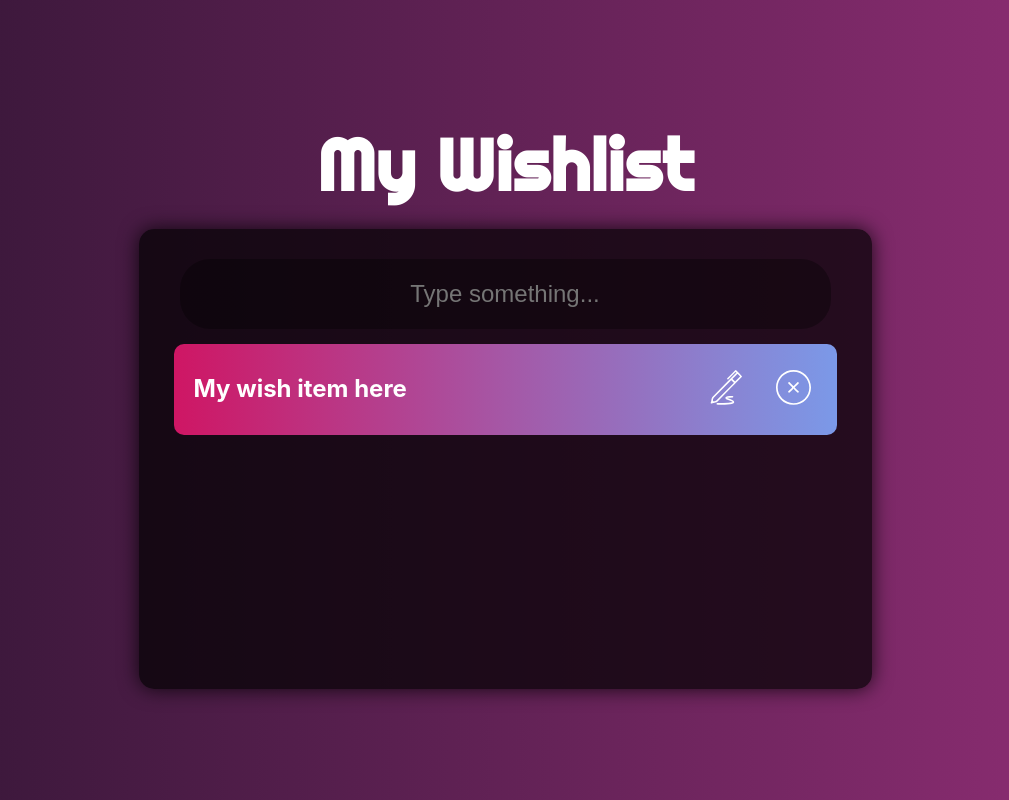
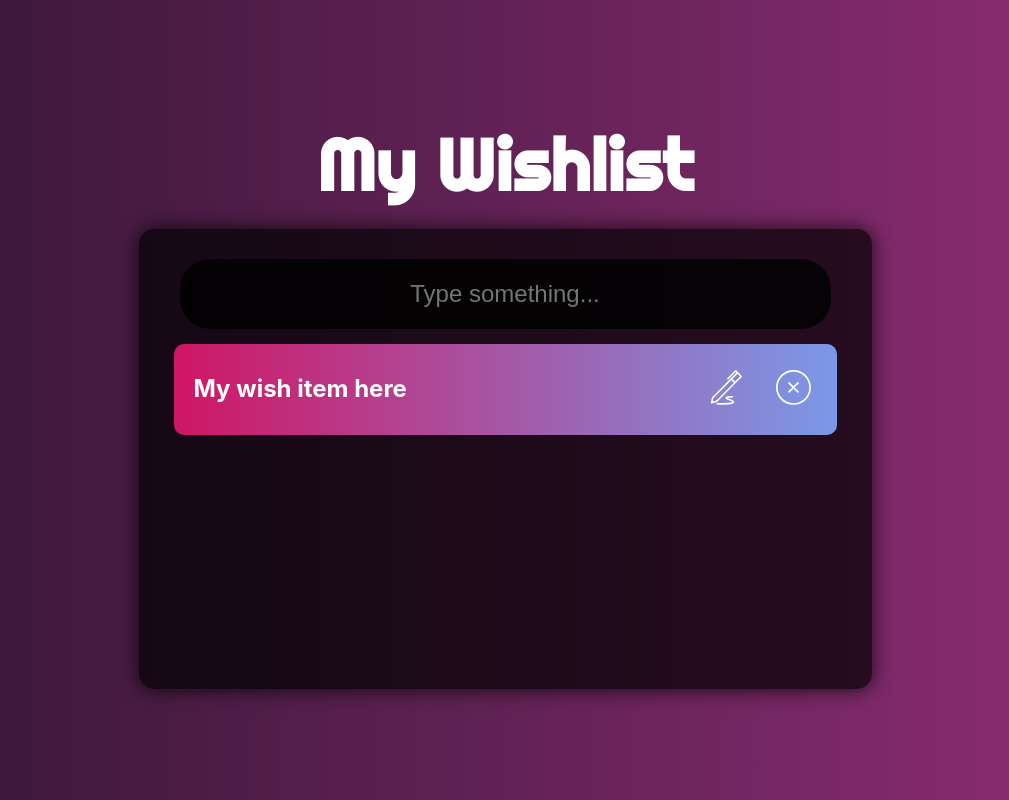
Before and after one commit to IliaZolas/my-wishlist, a React (Create React App) app: page / in a window 1280 px wide. Shown: the whole page, without its empty margins (135-1144 px from the left). Built offline with nearby package versions, Linux system fonts and the light colour scheme.

Commit message:
styles complete

```diff
--- a/src/App.css
+++ b/src/App.css
@@ -63,7 +63,7 @@ h1 {
   padding: 10px;
   text-align: center;
   font-size: 24px;
-  background: rgba(0,0,0,0.33);
+  background: rgba(0,0,0,0.83);
   border: 0px;
   color: rgb(204, 204, 204);
 }
```
